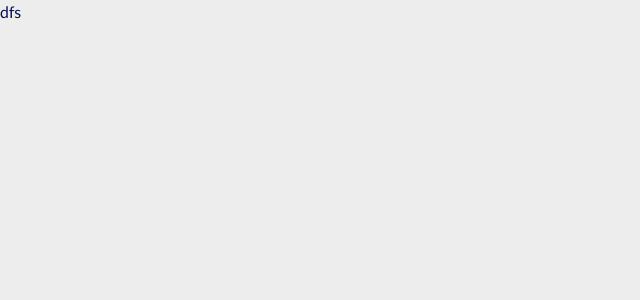
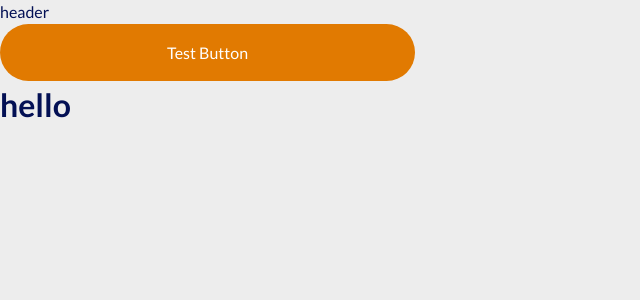
Before and after one commit to GevorgKartshikyan/CashTime-Front, a React (Create React App) app: page / in a window 1280 px wide. Shown: the top 300 px of the page, without its empty margins (0-640 px from the left). Built offline with nearby package versions, Linux system fonts and the light colour scheme.

Commit message:
card creating

```diff
--- a/src/App.js
+++ b/src/App.js
@@ -1,11 +1,9 @@
 import React from 'react';
-// import Home from './pages/Home';
-import UserCard from './components/User_card';
+import Home from './pages/Home';
 
 function App() {
   return (
-  // <Home />
-    <UserCard />
+    <Home />
   );
 }
 
--- a/src/assets/styles/components/_usercard.scss
+++ b/src/assets/styles/components/_usercard.scss
@@ -1,7 +1,9 @@
 .usercard {
-  background-color: #790917;
+  background-color: #ADC4DE;
   width: 285px;
   height: 450px;
+  border-radius: 22px;
+  padding: 24px 15px 41px;
   &__row {
 
   }
--- a/src/assets/styles/index.scss
+++ b/src/assets/styles/index.scss
@@ -4,6 +4,7 @@
 @import "base/fonts";
 
 @import "components/button";
+@import "components/usercard";
 
 @import "layouts/header";
 @import "layouts/footer";
--- a/src/components/User_card.js
+++ b/src/components/User_card.js
@@ -3,7 +3,7 @@ import React from 'react';
 function UserCard() {
   return (
     <div className="usercard">
-      <p>dfs</p>
+      <p>dfdsfdgs</p>
     </div>
   );
 }
```
